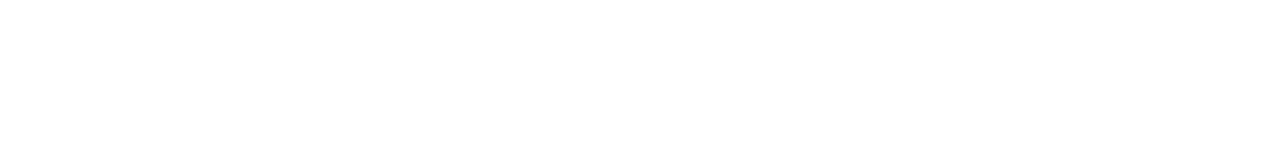
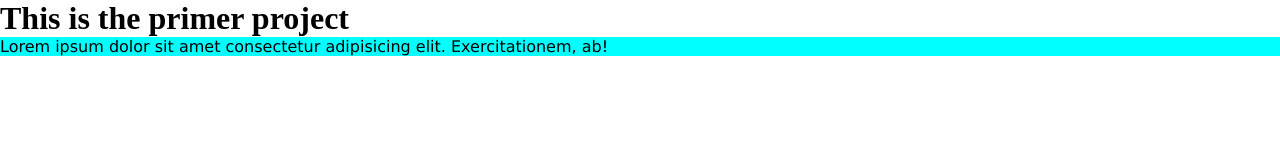
Before and after one commit to anoj-kt/primer_project, a plain HTML site: page index.html in a window 1280 px wide. Drawn offline with Linux system fonts and the light colour scheme.

Commit message:
finished header

```diff
--- a/index.html
+++ b/index.html
@@ -8,6 +8,13 @@
   </head>
   <body>
     <!-- Sara's section -->
+    <header id="header">
+      <h1>This is the primer project</h1>
+      <p>
+        Lorem ipsum dolor sit amet consectetur adipisicing elit. Exercitationem,
+        ab!
+      </p>
+    </header>
     <!-- Dhruvi's section -->
     <!-- Dean's section -->
   </body>
--- a/styles.css
+++ b/styles.css
@@ -10,3 +10,11 @@
   padding: 0;
   box-sizing: border-box;
 }
+
+p {
+  font-family: Verdana, Geneva, Tahoma, sans-serif;
+}
+
+#header p {
+  background-color: cyan;
+}
```
